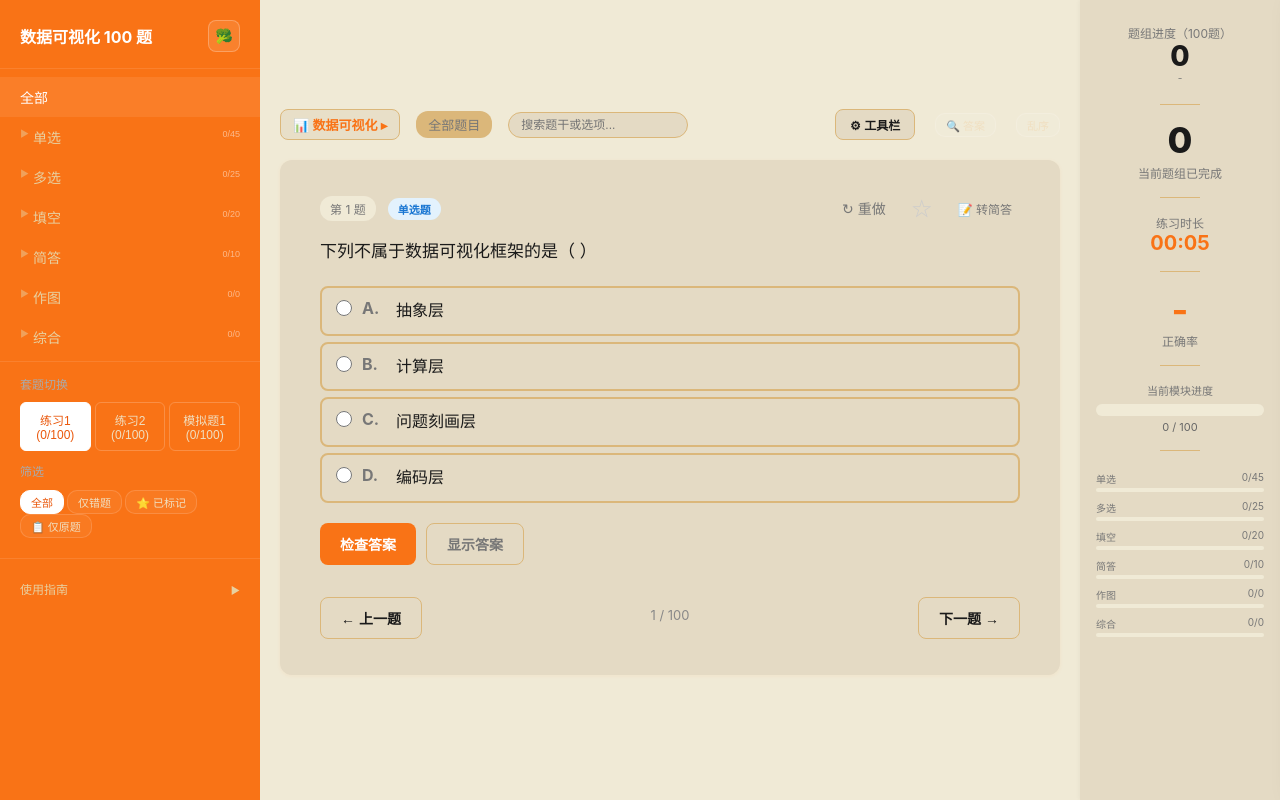
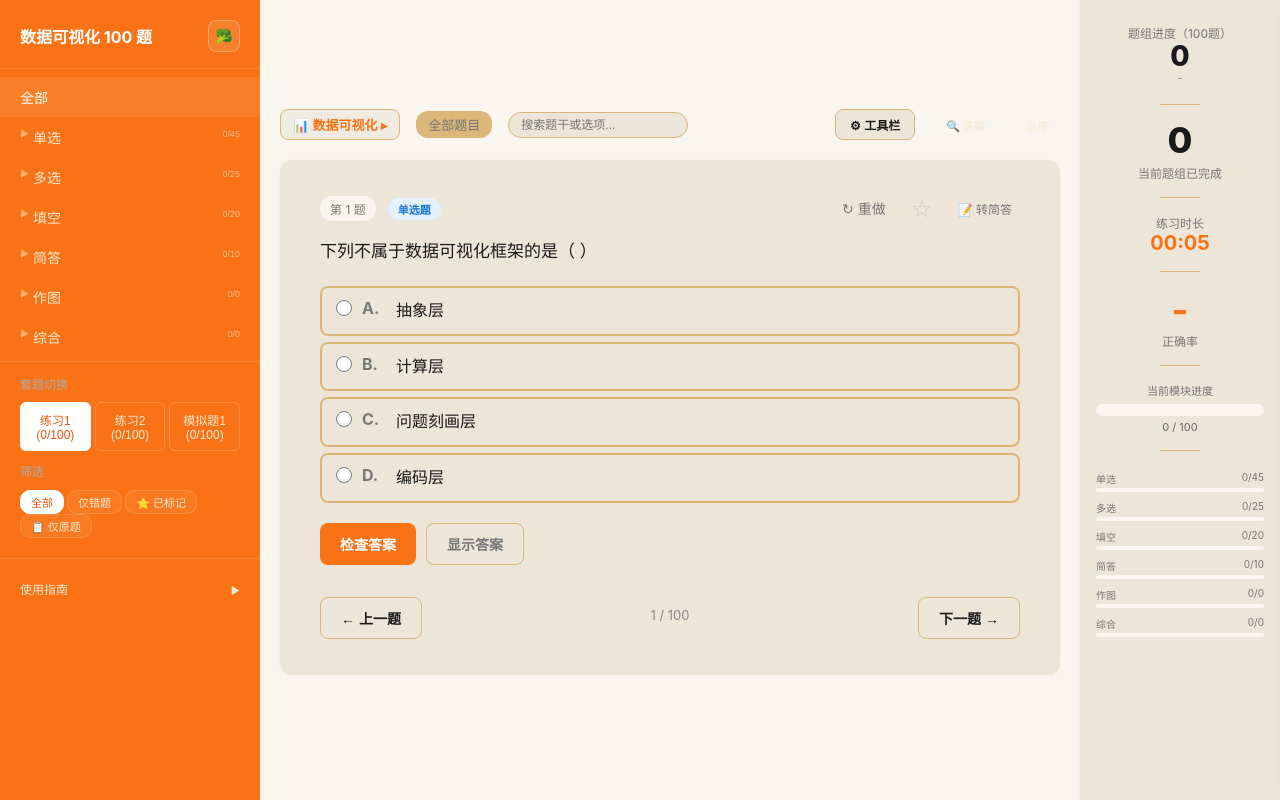
Before and after one commit to emanon312/quiz-hub, a plain HTML site: page subjects/dataviz/dataviz.html in a window 1280 px wide. Drawn offline with Linux system fonts and the light colour scheme.

Commit message:
feat: 橙色主题改为米白色调 - 淡米白背景、深米白卡片、微橙边框

```diff
--- a/css/app.css
+++ b/css/app.css
@@ -1,23 +1,23 @@
 /* ═══════ 双主题系统 ═══════ */
-:root{--primary:#f97316;--primary-dark:#ea580c;--danger:#f44336;--warning:#f9a825;--success:#4caf50;--sidebar-bg:#f97316;--sidebar-text:#fff;--bg-page:#f0ead6;--text:#1a1a1a;--text-muted:#777;--card-bg:#e4dac4;--border:#dbb77a;--radius:8px;--shadow:0 1px 4px rgba(249,115,22,.06);--accent-light:#e8dfc8;--accent-dark:#c2410c;--qnum-bg:#f0e6d9;--qnum-text:#888;--qnum-border:#ddd;--opt-hover-bg:#e8dfc8;--input-bg:#fff;--input-border:#e0e0e0;--answer-bg:#e8dfc8;--answer-border:#dbb77a}
+:root{--primary:#f97316;--primary-dark:#ea580c;--danger:#f44336;--warning:#f9a825;--success:#4caf50;--sidebar-bg:#f97316;--sidebar-text:#fff;--bg-page:#faf6ef;--text:#1a1a1a;--text-muted:#777;--card-bg:#ede6d8;--border:#dbb77a;--radius:8px;--shadow:0 1px 4px rgba(249,115,22,.06);--accent-light:#f0eae0;--accent-dark:#c2410c;--qnum-bg:#f0e6d9;--qnum-text:#888;--qnum-border:#ddd;--opt-hover-bg:#f0eae0;--input-bg:#fff;--input-border:#e0e0e0;--answer-bg:#f0eae0;--answer-border:#dbb77a}
 [data-theme="green"]{--primary:#22c55e;--primary-dark:#16a34a;--sidebar-bg:#0a0f0a;--sidebar-text:#e8e8e8;--bg-page:#0a0f0a;--text:#e8e8e8;--text-muted:#666;--card-bg:#0f1a0f;--border:#1a2e1a;--shadow:0 1px 4px rgba(22,163,74,.08);--accent-light:#132a13;--accent-dark:#4ade80;--qnum-bg:#1a2e1a;--qnum-text:#888;--qnum-border:#2a3e2a;--opt-hover-bg:#132a13;--input-bg:#1a2e1a;--input-border:#2a3e2a;--answer-bg:#0f1f0f;--answer-border:#1a3a1a}
 
 /* —— 橙色主题侧边栏元素修正 —— */
 html:not([data-theme="green"]) .module-btn .type-q-count{color:rgba(255,255,255,.5)}
-html:not([data-theme="green"]) .shortcuts{color:#e8d0a0}
+html:not([data-theme="green"]) .shortcuts{color:#f5e8d0}
 html:not([data-theme="green"]) .shortcuts .kbd{background:rgba(255,255,255,.18);color:rgba(255,255,255,.85)}
-html:not([data-theme="green"]) .shortcuts-toggle{color:#e8d0a0}
-html:not([data-theme="green"]) .set-tab{border-color:rgba(255,255,255,.2);color:#f0dfc0}
+html:not([data-theme="green"]) .shortcuts-toggle{color:#f5e8d0}
+html:not([data-theme="green"]) .set-tab{border-color:rgba(255,255,255,.2);color:#f5e8d0}
 html:not([data-theme="green"]) .set-tab.active{background:#fff;color:#ea580c;border-color:#fff}
 html:not([data-theme="green"]) .qnum-dot{background:rgba(255,255,255,.15);color:rgba(255,255,255,.8);border-color:rgba(255,255,255,.2)}
 html:not([data-theme="green"]) .qnum-dot.done-right{background:rgba(255,255,255,.25);border-color:#4caf50;color:#c8e6c9}
 html:not([data-theme="green"]) .qnum-dot.done-wrong{background:rgba(255,255,255,.2);border-color:#f44336;color:#ffcdd2}
 html:not([data-theme="green"]) .qnum-dot.current{border-color:#fff;box-shadow:0 0 8px rgba(255,255,255,.4);color:#fff}
-html:not([data-theme="green"]) .filter-chip{border-color:rgba(255,255,255,.15);color:#f0dfc0;background:rgba(255,255,255,.05)}
+html:not([data-theme="green"]) .filter-chip{border-color:rgba(255,255,255,.15);color:#f5e8d0;background:rgba(255,255,255,.05)}
 html:not([data-theme="green"]) .filter-chip.active{background:#fff;color:#ea580c;border-color:#fff}
 html:not([data-theme="green"]) .subject-switcher{border-color:rgba(255,255,255,.15)}
-html:not([data-theme="green"]) .subject-switcher-toggle{color:#e8d0a0}
-html:not([data-theme="green"]) .subject-switcher-item{color:#e8d0a0}
+html:not([data-theme="green"]) .subject-switcher-toggle{color:#f5e8d0}
+html:not([data-theme="green"]) .subject-switcher-item{color:#f5e8d0}
 html:not([data-theme="green"]) .subject-switcher-item:hover{background:rgba(255,255,255,.12);color:#fff}
 html:not([data-theme="green"]) .subject-switcher-item.active{background:#fff;color:#ea580c}
 html:not([data-theme="green"]) .theme-toggle-btn{border-color:rgba(255,255,255,.25);background:rgba(255,255,255,.1)}
@@ -35,7 +35,7 @@ body{font-family:-apple-system,BlinkMacSystemFont,"Segoe UI","Microsoft YaHei",s
 .sidebar::-webkit-scrollbar-thumb:hover{background:rgba(255,255,255,.22)}
 .sidebar{scrollbar-width:thin;scrollbar-color:rgba(255,255,255,.12) transparent}
 
-.module-btn{display:block;width:100%;text-align:left;padding:10px 20px;border:none;background:none;color:#e8d0a0;font-size:14px;cursor:pointer;transition:.2s;position:relative}
+.module-btn{display:block;width:100%;text-align:left;padding:10px 20px;border:none;background:none;color:#f5e8d0;font-size:14px;cursor:pointer;transition:.2s;position:relative}
 .module-btn:hover,.module-btn.active{background:rgba(255,255,255,.08);color:#fff}
 .module-btn .badge{float:right;font-size:11px;background:rgba(255,255,255,.15);padding:2px 8px;border-radius:10px}
 .module-btn .done-badge{float:right;font-size:11px;color:var(--primary)}
```
